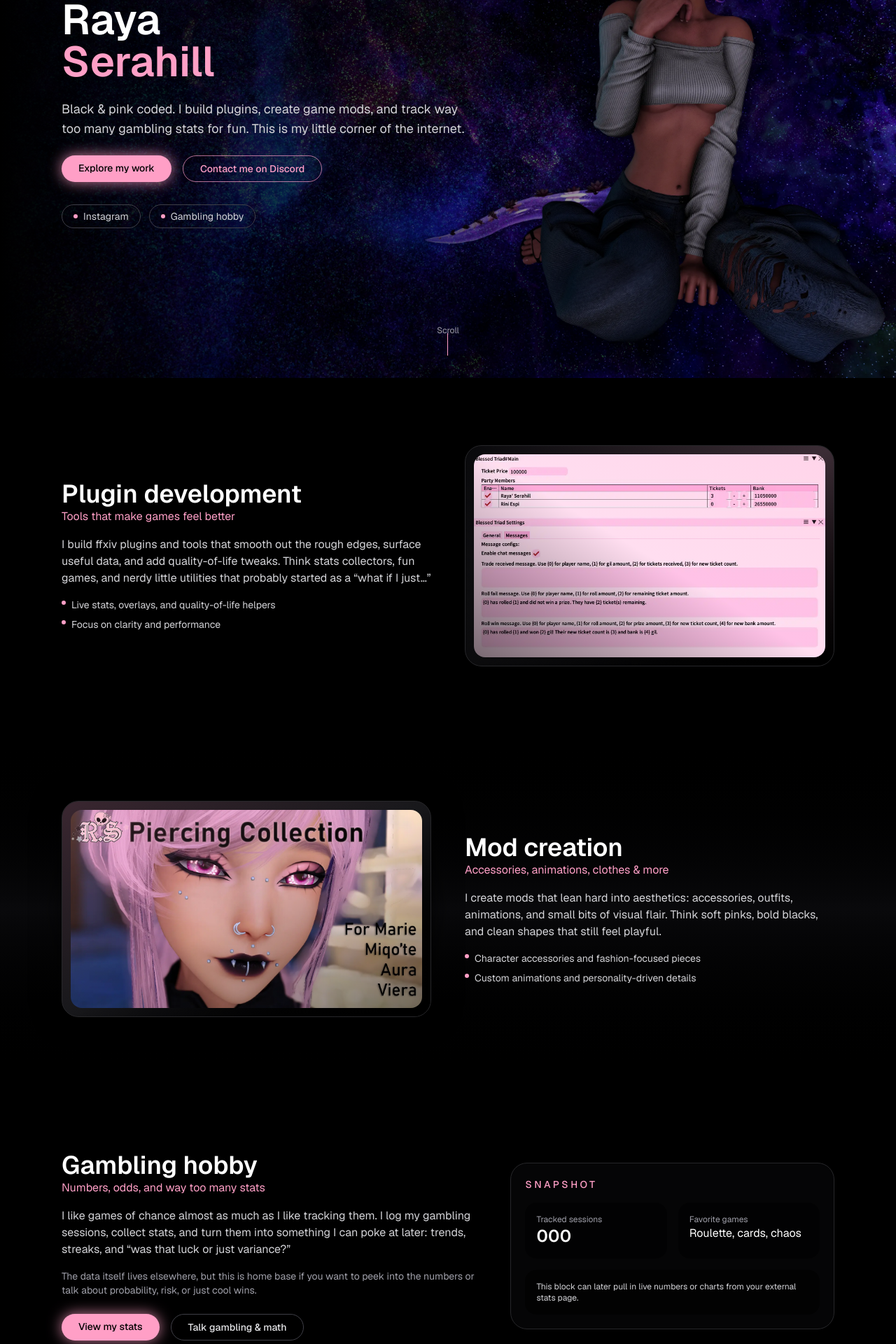
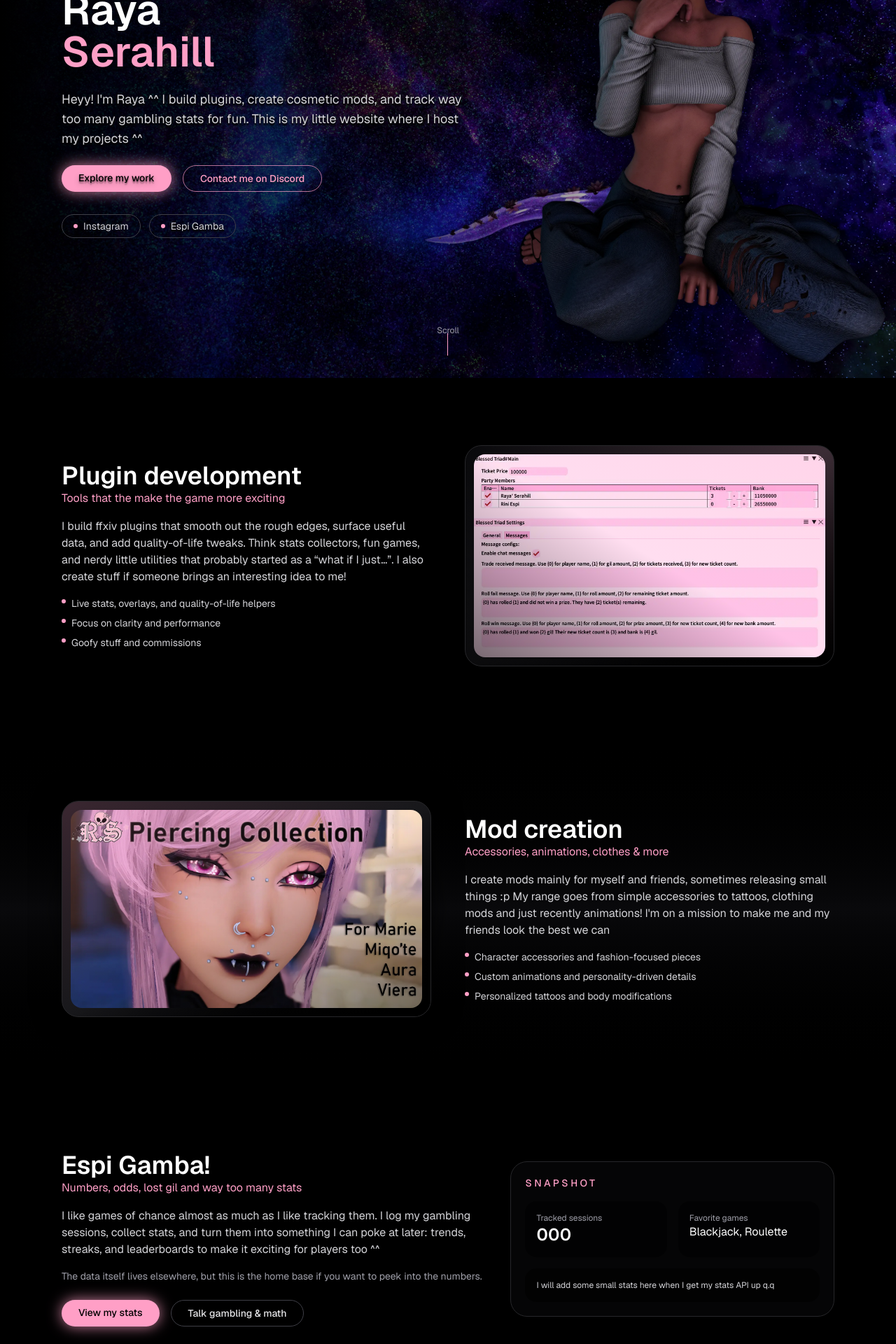
Before and after one commit to RayaEspi/portfolio, a Next.js app: page / in a window 1280 px wide. Shown: the part 260-2180 px from the top of the page at 70% size. Built offline with nearby package versions, Linux system fonts and the light colour scheme.

Commit message:
Better content

```diff
--- a/app/page.tsx
+++ b/app/page.tsx
@@ -14,13 +14,13 @@ export default function Home() {
                 sizes="100vw"
                 unoptimized
             />
-            <div className="absolute inset-0 bg-gradient-to-r from-black via-black/55 to-transparent" />
-            <header className="absolute top-0 left-0 right-0 z-20">
+            <div className="absolute inset-0 bg-gradient-to-r from-black  to-transparent" />
+            <header className="absolute top-0 left-0 right-0 z-20 ">
               <div className="mx-auto flex max-w-6xl items-center justify-between px-6 py-5">
               <span className="text-sm tracking-[0.3em] uppercase text-[#FF9FC6]">
                 Raya Serahill
               </span>
-                <nav className="hidden gap-6 text-sm md:flex">
+                <nav className="hidden gap-6 text-sm md:flex text-shadow-lg/90">
                   <a href="#plugins" className="hover:text-[#FF9FC6] transition-colors">
                     Plugins
                   </a>
@@ -46,40 +46,40 @@ export default function Home() {
                     <span className="block">Raya</span>
                     <span className="block text-[#FF9FC6]">Serahill</span>
                   </h1>
-                  <p className="text-base text-zinc-300 sm:text-lg">
-                    Black &amp; pink coded. I build plugins, create game mods, and track way too
-                    many gambling stats for fun. This is my little corner of the internet.
+                  <p className="text-base text-zinc-300 sm:text-lg text-shadow-lg/90">
+                    Heyy! I'm Raya ^^ I build plugins, create cosmetic mods, and track way too
+                    many gambling stats for fun. This is my little website where I host my projects ^^
                   </p>
                   <div className="flex flex-wrap gap-4">
                     <a
                         href="#plugins"
-                        className="rounded-full px-6 py-2 text-sm font-medium bg-[#FF9FC6] text-black shadow-[0_0_20px_rgba(255,159,198,0.8)] transition-transform duration-200 hover:-translate-y-0.5 hover:shadow-[0_0_30px_rgba(255,159,198,1)]"
+                        className="text-shadow-lg/30 rounded-full px-6 py-2 text-sm font-medium bg-[#FF9FC6] text-black shadow-[0_0_20px_rgba(255,159,198,0.8)] transition-transform duration-200 hover:-translate-y-0.5 hover:shadow-[0_0_30px_rgba(255,159,198,1)]"
                     >
                       Explore my work
                     </a>
                     <a
                         href="#contact"
-                        className="rounded-full px-6 py-2 text-sm font-medium border border-[#FF9FC6]/70 text-[#FF9FC6] transition-all duration-200 hover:bg-[#FF9FC6] hover:text-black"
+                        className="text-shadow-lg/30 rounded-full px-6 py-2 text-sm font-medium border border-[#FF9FC6]/70 text-[#FF9FC6] transition-all duration-200 hover:bg-[#FF9FC6] hover:text-black"
                     >
                       Contact me on Discord
                     </a>
                   </div>
                   <div className="flex flex-wrap gap-3 pt-2 text-sm text-zinc-300">
                     <a
-                        href="https://instagram.com/"
+                        href="https://www.instagram.com/raya_serahill/"
                         target="_blank"
                         rel="noreferrer"
                         className="group flex items-center gap-2 rounded-full border border-zinc-700 px-4 py-1.5 transition-all hover:border-[#FF9FC6] hover:bg-[#FF9FC6]/5"
                     >
-                      <span className="h-1.5 w-1.5 rounded-full bg-[#FF9FC6] group-hover:scale-125 transition-transform" />
+                      <span className="text-shadow-lg/90 h-1.5 w-1.5 rounded-full bg-[#FF9FC6] group-hover:scale-125 transition-transform" />
                       Instagram
                     </a>
                     <a
                         href="#gambling"
-                        className="group flex items-center gap-2 rounded-full border border-zinc-700 px-4 py-1.5 transition-all hover:border-[#FF9FC6] hover:bg-[#FF9FC6]/5"
+                        className="text-shadow-lg/90 group flex items-center gap-2 rounded-full border border-zinc-700 px-4 py-1.5 transition-all hover:border-[#FF9FC6] hover:bg-[#FF9FC6]/5"
                     >
                       <span className="h-1.5 w-1.5 rounded-full bg-[#FF9FC6] group-hover:scale-125 transition-transform" />
-                      Gambling hobby
+                       Espi Gamba
                     </a>
                   </div>
                 </div>
@@ -102,13 +102,13 @@ export default function Home() {
                 <h2 className="text-3xl font-semibold md:text-4xl">
                   Plugin development
                   <span className="block text-base font-normal text-[#FF9FC6]">
-                  Tools that make games feel better
+                  Tools that the make the game more exciting
                 </span>
                 </h2>
                 <p className="text-zinc-300">
-                  I build ffxiv plugins and tools that smooth out the rough edges, surface useful
+                  I build ffxiv plugins that smooth out the rough edges, surface useful
                   data, and add quality-of-life tweaks. Think stats collectors, fun games, and
-                  nerdy little utilities that probably started as a “what if I just…”
+                  nerdy little utilities that probably started as a “what if I just…”. I also create stuff if someone brings an interesting idea to me!
                 </p>
                 <ul className="space-y-2 text-sm text-zinc-300">
                   <li className="flex items-start gap-2">
@@ -118,6 +118,10 @@ export default function Home() {
                   <li className="flex items-start gap-2">
                     <span className="mt-1 h-1.5 w-1.5 rounded-full bg-[#FF9FC6]" />
                     Focus on clarity and performance
+                  </li>
+                  <li className="flex items-start gap-2">
+                    <span className="mt-1 h-1.5 w-1.5 rounded-full bg-[#FF9FC6]" />
+                    Goofy stuff and commissions
                   </li>
                 </ul>
               </div>
@@ -160,9 +164,9 @@ export default function Home() {
                 </span>
                 </h2>
                 <p className="text-zinc-300">
-                  I create mods that lean hard into aesthetics: accessories, outfits, animations,
-                  and small bits of visual flair. Think soft pinks, bold blacks, and clean shapes
-                  that still feel playful.
+                  I create mods mainly for myself and friends, sometimes releasing small things :p
+                   My range goes from simple accessories to tattoos, clothing mods and just recently animations!
+                  I'm on a mission to make me and my friends look the best we can
                 </p>
                 <ul className="space-y-2 text-sm text-zinc-300">
                   <li className="flex items-start gap-2">
@@ -172,6 +176,10 @@ export default function Home() {
                   <li className="flex items-start gap-2">
                     <span className="mt-1 h-1.5 w-1.5 rounded-full bg-[#FF9FC6]" />
                     Custom animations and personality-driven details
+                  </li>
+                  <li className="flex items-start gap-2">
+                    <span className="mt-1 h-1.5 w-1.5 rounded-full bg-[#FF9FC6]" />
+                    Personalized tattoos and body modifications
                   </li>
                 </ul>
               </div>
@@ -183,23 +191,23 @@ export default function Home() {
               <div className="grid gap-10 lg:grid-cols-[1.3fr_minmax(0,1fr)] lg:items-center">
                 <div className="space-y-4">
                   <h2 className="text-3xl font-semibold md:text-4xl">
-                    Gambling hobby
+                    Espi Gamba!
                     <span className="block text-base font-normal text-[#FF9FC6]">
-                    Numbers, odds, and way too many stats
+                    Numbers, odds, lost gil and way too many stats
                   </span>
                   </h2>
                   <p className="text-zinc-300">
                     I like games of chance almost as much as I like tracking them. I log my
                     gambling sessions, collect stats, and turn them into something I can poke
-                    at later: trends, streaks, and “was that luck or just variance?”
+                    at later: trends, streaks, and leaderboards to make it exciting for players too ^^
                   </p>
                   <p className="text-zinc-400 text-sm">
-                    The data itself lives elsewhere, but this is home base if you want to peek
-                    into the numbers or talk about probability, risk, or just cool wins.
+                    The data itself lives elsewhere, but this is the home base if you want to peek
+                    into the numbers.
                   </p>
                   <div className="flex flex-wrap gap-4 pt-2">
                     <a
-                        href="https://example.com/stats"
+                        href="#"
                         className="rounded-full px-6 py-2 text-sm font-medium bg-[#FF9FC6] text-black shadow-[0_0_20px_rgba(255,159,198,0.8)] transition-transform duration-200 hover:-translate-y-0.5 hover:shadow-[0_0_30px_rgba(255,159,198,1)]"
                     >
                       View my stats
@@ -223,11 +231,10 @@ export default function Home() {
                     </div>
                     <div className="rounded-2xl bg-black/50 p-4 transition-transform duration-200 hover:-translate-y-1 hover:shadow-[0_0_25px_rgba(255,159,198,0.4)]">
                       <p className="text-xs text-zinc-400">Favorite games</p>
-                      <p className="text-base text-white">Roulette, cards, chaos</p>
+                      <p className="text-base text-white">Blackjack, Roulette</p>
                     </div>
                     <div className="col-span-2 rounded-2xl bg-black/60 p-4 text-xs text-zinc-300">
-                      This block can later pull in live numbers or charts from your external
-                      stats page.
+                      I will add some small stats here when I get my stats API up q.q
                     </div>
                   </div>
                 </div>
@@ -268,7 +275,7 @@ export default function Home() {
                       Instagram
                     </a>
                     <a
-                        href="https://example.com/stats"
+                        href="#"
                         className="rounded-full border border-zinc-700 px-5 py-2 text-center transition-all hover:border-[#FF9FC6] hover:bg-[#FF9FC6]/10"
                     >
                       Gambling stats page
```
